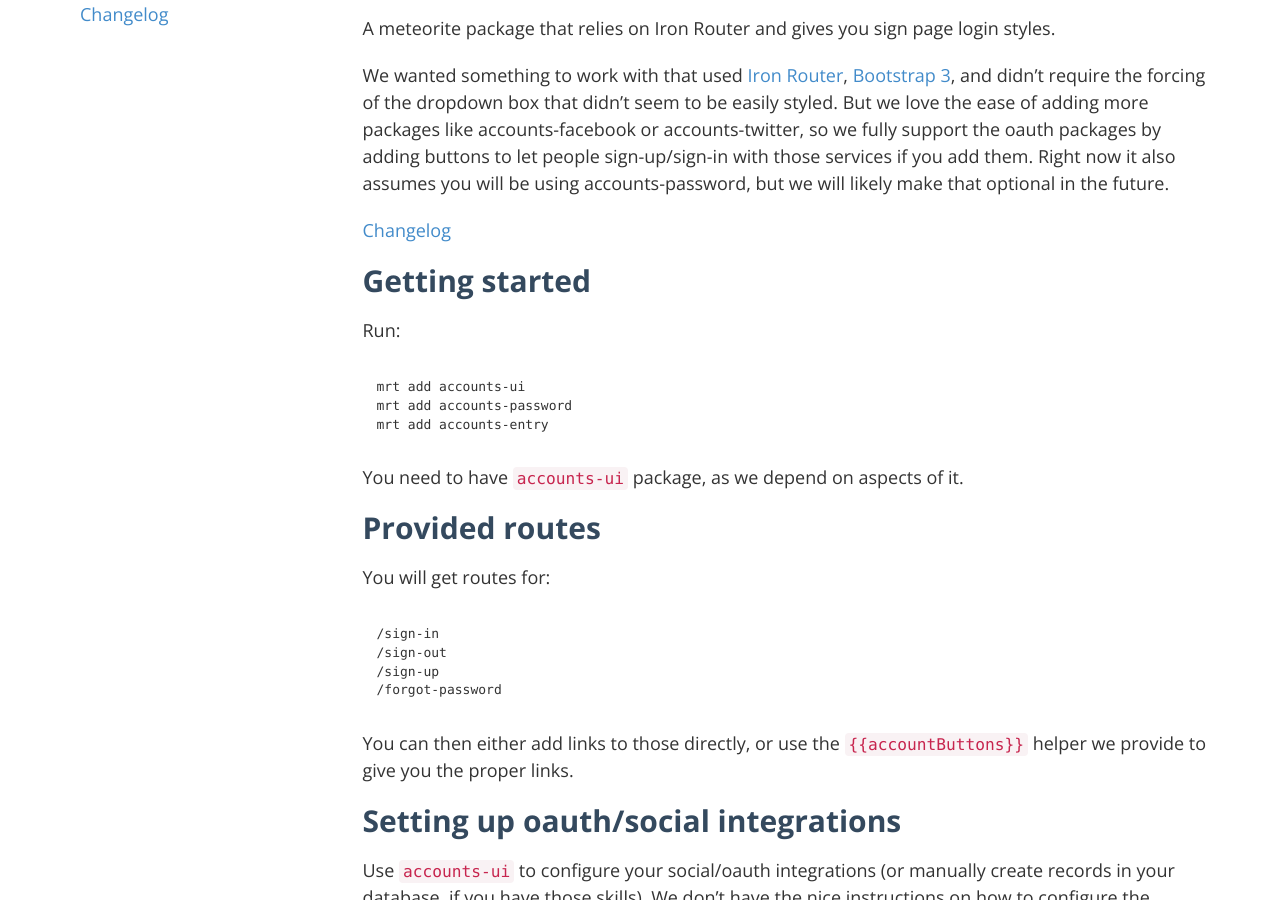
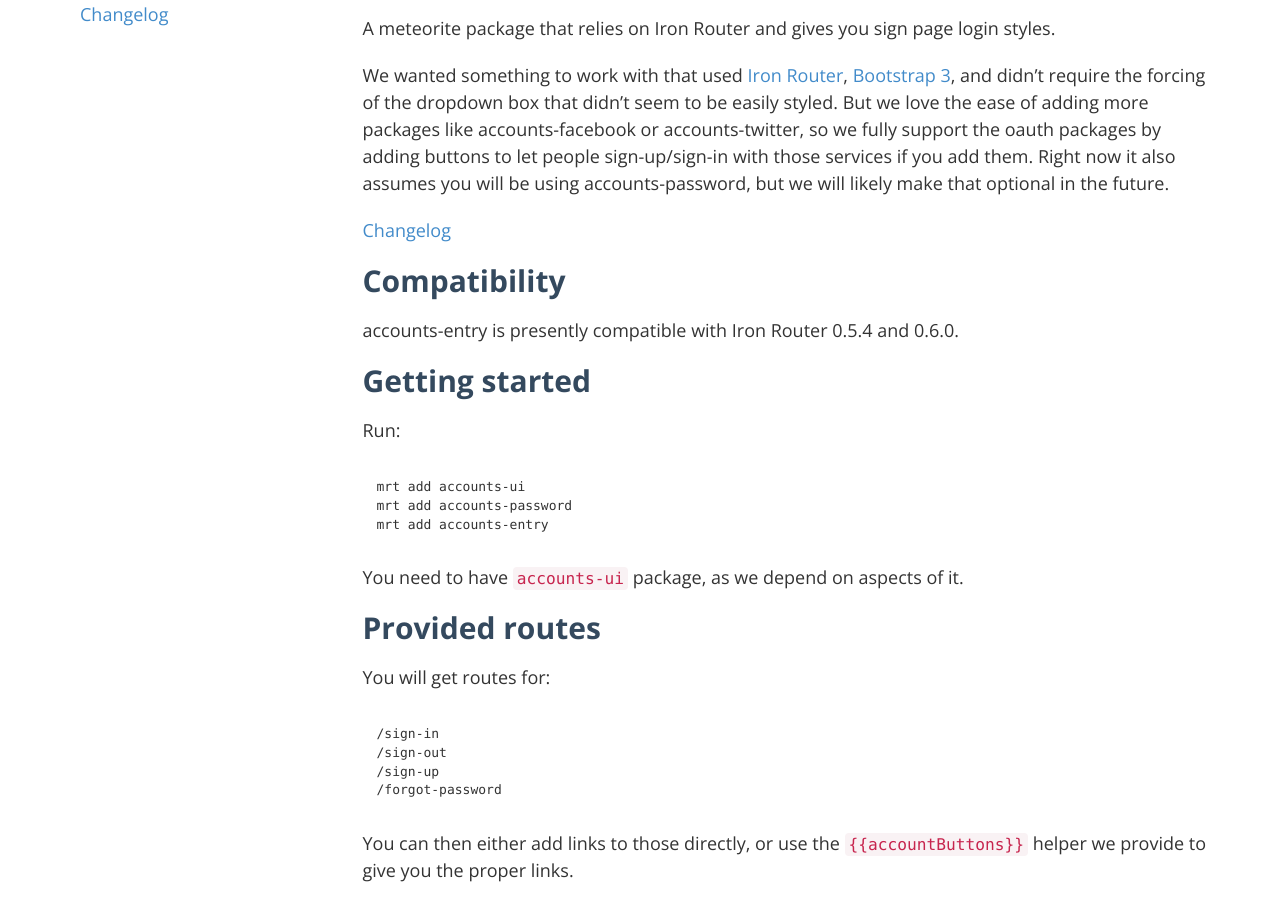
Before and after one commit to Differential/accounts-entry, a Jekyll site: the page built from index.markdown, in a window 1280 px wide and 900 px high, scrolled down 475 px. Built offline with Jekyll 4.4.1, drawn with Linux system fonts in a browser that asks for light colours; nearby versions of some CDN libraries; Markdown is read by kramdown in place of the engine named in the settings.

Commit message:
Compatible with iron-router 0.5.4 and 0.6.0

```diff
--- a/index.markdown
+++ b/index.markdown
@@ -16,6 +16,10 @@
 3](https://github.com/mangasocial/meteor-bootstrap-3), and didn't require the forcing of the dropdown box that didn't seem to be easily styled. But we love the ease of adding more packages like accounts-facebook or accounts-twitter, so we fully support the oauth packages by adding buttons to let people sign-up/sign-in with those services if you add them.  Right now it also assumes you will be using accounts-password, but we will likely make that optional in the future.
 
 [Changelog](https://github.com/BeDifferential/accounts-entry/blob/master/CHANGELOG.md)
+
+## Compatibility
+
+accounts-entry is presently compatible with Iron Router 0.5.4 and 0.6.0.
 
 ## Getting started
 
```
